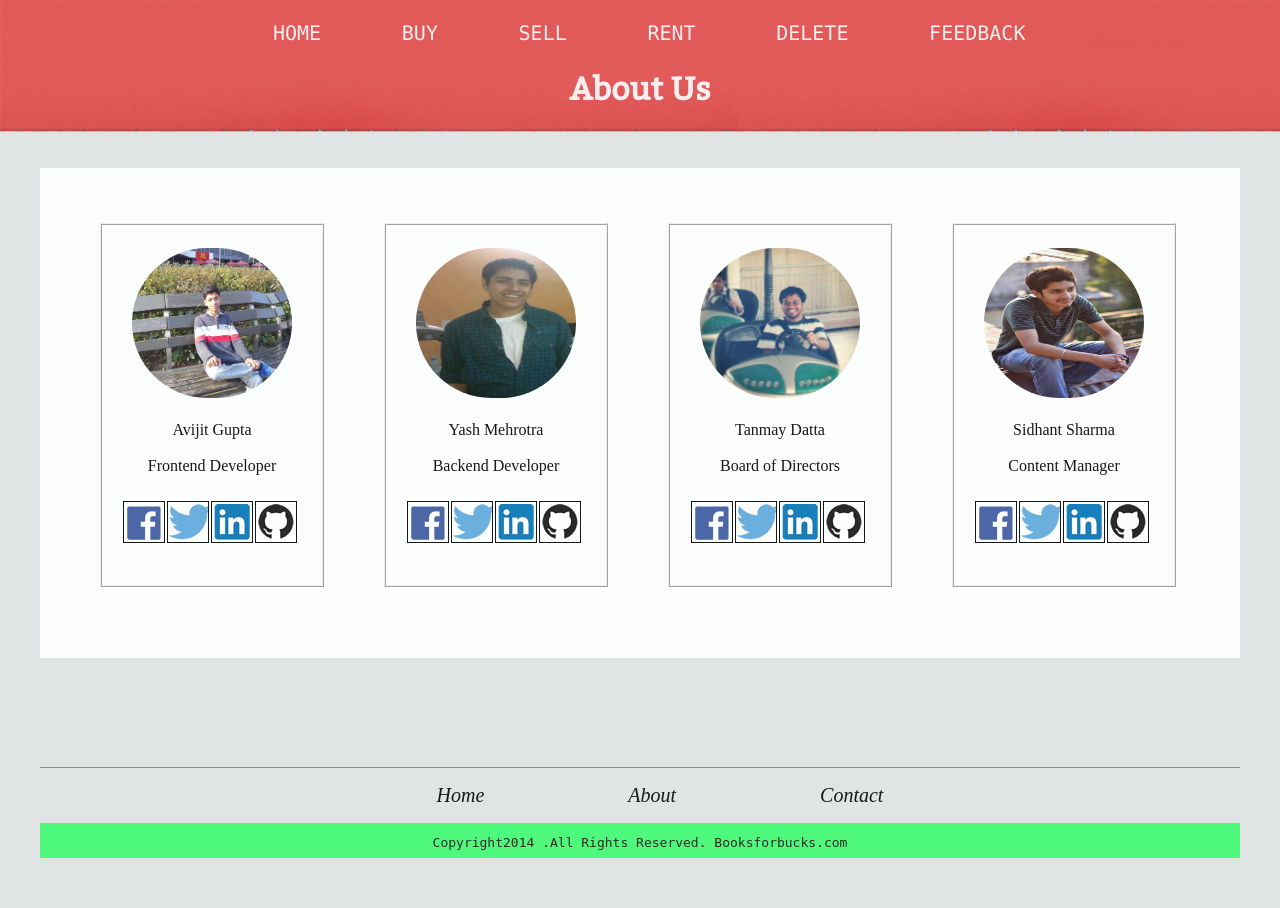
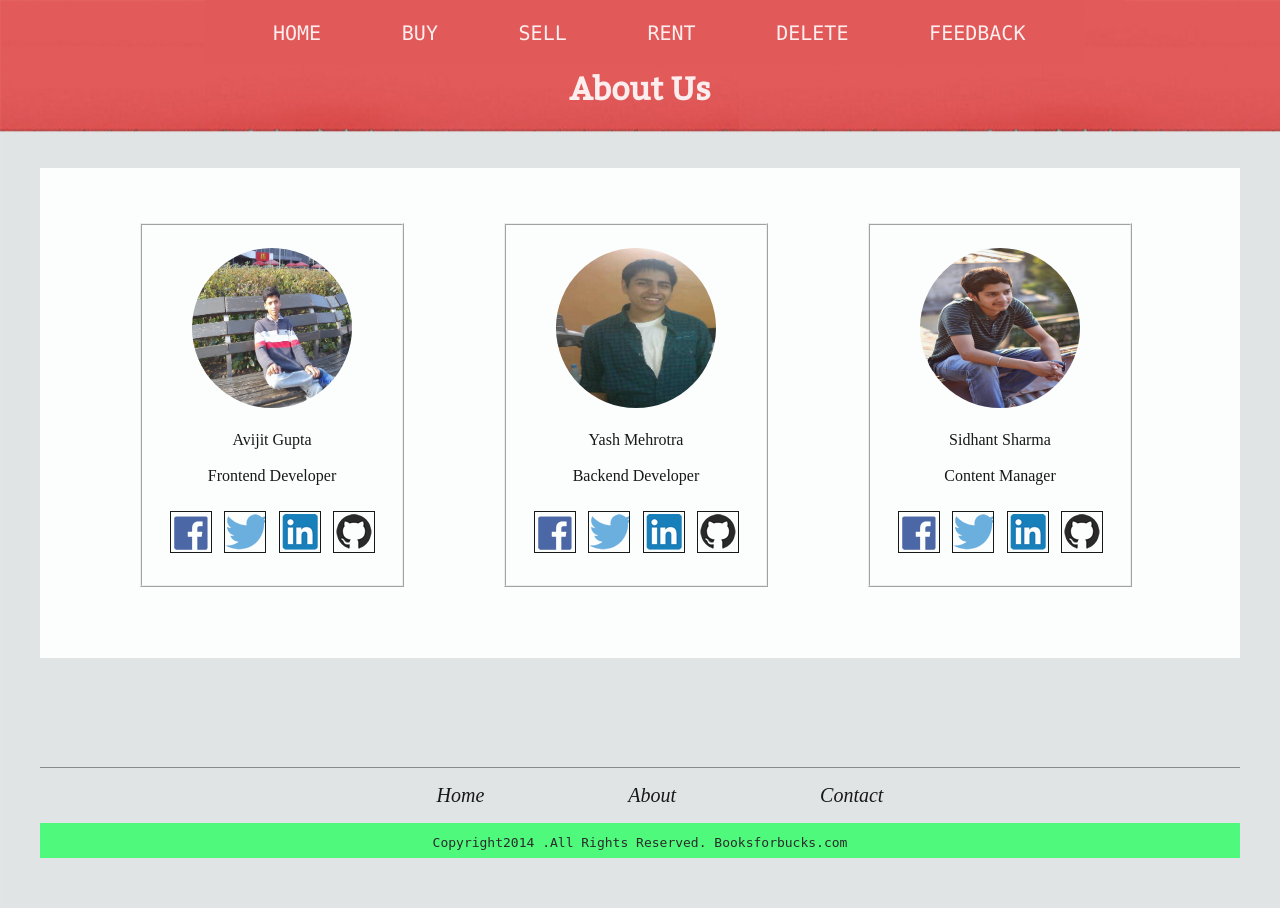
Before and after one commit to yashmehrotra/BookAway, a PHP site: page /about.php in a window 1280 px wide. Run offline with PHP 8.4, Linux system fonts and the light colour scheme.

Commit message:
Removed Tanmay's Name

```diff
--- a/Styles/MAIN.css
+++ b/Styles/MAIN.css
@@ -338,9 +338,9 @@ About..
 	display: inline-block;
 }*/
 
-#m1,#m2,#m3,#m4
+#m1,#m2,#m3
 {
-	height: 150px;
+	height: 160px;
 	width: 160px;
 	border-style: solid;
 	border-color: transparent;
@@ -348,7 +348,7 @@ About..
 }
 
 
-#c1,#c2,#c3,#c4
+#c1,#c2,#c3
 {
 	height: 300px;
 	border-style: ridge;
@@ -358,12 +358,9 @@ About..
 	padding-top: 20px;
 	padding-bottom: 40px;
 	float: left;
-	width: 180px;
+	width: 220px;
 	display: inline-block;
-	/*margin-left: 70px;
-	margin-right: 10px;
-	margin-top: 35px;*/
-	margin: 55px 0px 0px 60px;
+	margin: 55px 0px 0px 100px;
 	text-align: center;
 }
 
@@ -372,54 +369,54 @@ About..
 	height: 40px;
 	width: 40px;
 	float: left;
-	margin: 10px 1px 0px 1px;
+	margin: 10px 5px 0px 7.5px;
 	border-width: 1.5px;
 }
 
-#icf1, #icf2, #icf3, #icf4
+#icf1, #icf2, #icf3
 {
 	background: url("Images/icon-logos.png") no-repeat 0px 0px;
 	border-style: solid;
 }
 
-#icf1:hover, #icf2:hover, #icf3:hover, #icf4:hover
+#icf1:hover, #icf2:hover, #icf3:hover
 {
 	/*background: url('Images/icon-logos.png') no-repeat 20px 50px;*/
 	cursor: pointer;
 }
 
-#ict1, #ict2, #ict3, #ict4
+#ict1, #ict2, #ict3
 {
 	background: url("Images/icon-logos.png") -155px 0px;
 	border-style: solid;
 }
 
-#ict1:hover, #ict2:hover, #ict3:hover, #ict4:hover
+#ict1:hover, #ict2:hover, #ict3:hover
 {
 	/*background: url('Images/icon-logos.png');*/
 	cursor: pointer;
 }
 
-#icl1, #icl2, #icl3, #icl4
+#icl1, #icl2, #icl3
 {
 	background: url("Images/icon-logos.png") no-repeat -103px 0px;
 	border-style: solid;
 	/*clear: both;*/
 }
 
-#icl1:hover, #icl2:hover, #icl3:hover, #icl4:hover
+#icl1:hover, #icl2:hover, #icl3:hover
 {
 	/*background: url('Images/icon-logos.png') no-repeat 20px 50px;*/
 	cursor: pointer;
 }
 
-#icg1, #icg2, #icg3, #icg4
+#icg1, #icg2, #icg3
 {
 	background: url("Images/icon-logos.png") -24px 40px;
 	border-style: solid;
 }
 
-#icg1:hover, #icg2:hover, #icg3:hover, #icg4:hover
+#icg1:hover, #icg2:hover, #icg3:hover
 {
 	/*background: url('Images/icon-logos.png');*/
 	cursor: pointer;
--- a/about.php
+++ b/about.php
@@ -43,6 +43,7 @@
 			<div onclick="location.href='in.linkedin.com/in/yashmehrotra';" class="f-t" id="icl2" ></div>
 			<div onclick="location.href='https://github.com/yashmehrotra/';" class="f-t" id="icg2"></div>
 		</div>
+		<!--
 		<div id="c3">
 			<a href="Styles/Images/tanmay.jpg"><img src="Styles/Images/tanmay.jpg" id="m3" alt="img3"></a>
 			<p class="desc">Tanmay Datta
@@ -54,16 +55,17 @@
 			<div onclick="location.href='https://www.linkedin.com/pub/tanmay-datta/9b/51a/409';" class="f-t" id="icl3" ></div>
 			<div onclick="location.href='https://github.com/tanmaydatta/';" class="f-t" id="icg3"></div>
 		</div>
-		<div id="c4">
-			<a href="Styles/Images/sidhant.jpg"><img src="Styles/Images/sidhant.jpg" id="m4" alt="img4"></a>
+	-->
+		<div id="c3">
+			<a href="Styles/Images/sidhant.jpg"><img src="Styles/Images/sidhant.jpg" id="m3" alt="img3"></a>
 			<p class="desc">Sidhant Sharma
 				<br><br>
 				Content Manager
 			</p>
-			<div onclick="location.href='https://www.facebook.com/sid.sharma15';" class="f-t" id="icf4" ></div>
-			<div onclick="location.href='http://www.twitter.com/SidMail15';" class="f-t" id="ict4"></div>
-			<div onclick="location.href='http://in.linkedin.com/pub/sidhant-sharma/91/960/230';" class="f-t" id="icl4" ></div>
-			<div onclick="location.href='http://www.twitter.com/yashm95';" class="f-t" id="icg4"></div>
+			<div onclick="location.href='https://www.facebook.com/sid.sharma15';" class="f-t" id="icf3" ></div>
+			<div onclick="location.href='http://www.twitter.com/SidMail15';" class="f-t" id="ict3"></div>
+			<div onclick="location.href='http://in.linkedin.com/pub/sidhant-sharma/91/960/230';" class="f-t" id="icl3" ></div>
+			<div onclick="location.href='http://www.twitter.com/yashm95';" class="f-t" id="icg3"></div>
 		</div>
 		<div class="bottom-panel">
 		<ul class="bottom-panel-list">
```
